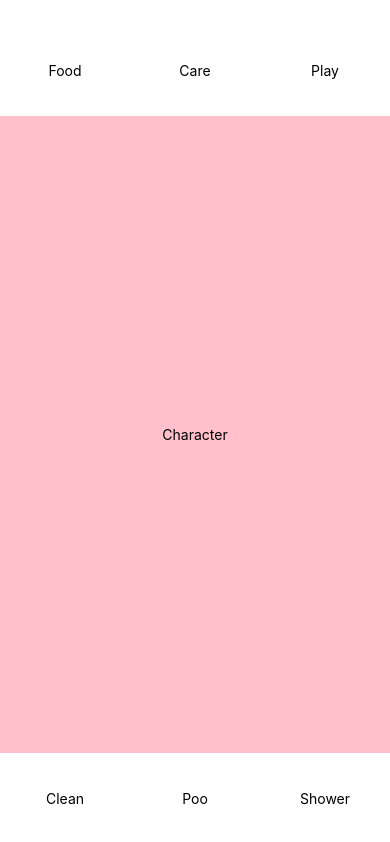
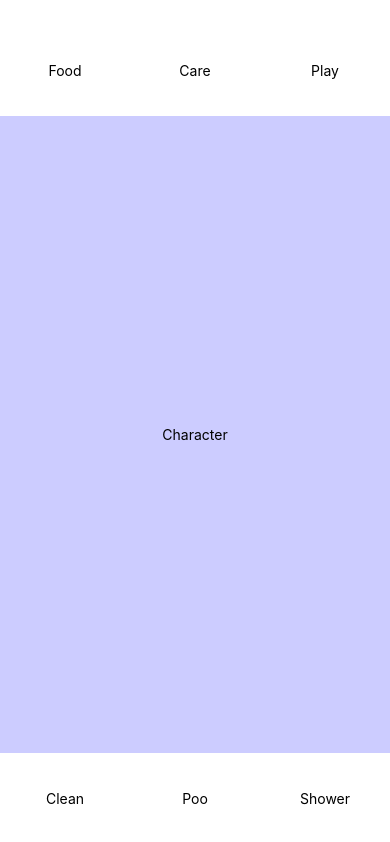
Before and after one commit to YoannLh/Tamagotchi, a React Native app: screen / in a window 390 px wide. Built offline with nearby package versions, Linux system fonts and the light colour scheme.

Commit message:
Factorisation des timers birth et hungry, et ajout des premières animations dans leur dossier. création d'un tableau pour les stocker

```diff
--- a/App.js
+++ b/App.js
@@ -22,7 +22,6 @@ const styles = StyleSheet.create({
         marginTop: 25,
         height: '100%',
         justifyContent: 'space-between',
-        backgroundColor: '#fff',
-        color: 'black'
+        backgroundColor: '#fff'
     },
 });
--- a/Components/Character.js
+++ b/Components/Character.js
@@ -28,7 +28,7 @@ const styles = StyleSheet.create({
 		flex: 7,
 		justifyContent: 'center',
 		alignItems: 'center',
-		backgroundColor: 'pink',
+		backgroundColor: 'rgba(0,0,255,0.2)',
 	},
 	text: {
 		color: 'black'
--- a/timers/birthTimer.js
+++ b/timers/birthTimer.js
@@ -1,24 +1,27 @@
+
 // timer of birth's pet
 
 class BirthTimer {
 
 	constructor() {
-		this.init = setInterval( () => { this.initTimerOfBirth() }, 0 );
+		//this.init = setInterval( () => { this.initTimerOfBirth() }, 0 );
 		this.beginTimerOfEclosion;
 	}
 
 	initTimerOfBirth() {
 		console.log("birth");
-		clearInterval(this.init);
-		this.beginTimerOfEclosion = setInterval( () => { this.initTimerBeforeEclosion() }, 10000 );
+		//clearInterval(this.init);
+		this.beginTimerOfEclosion = setTimeout( () => { this.initTimerBeforeEclosion() }, 10000 );
 		console.log("go")
 	}
 
 	initTimerBeforeEclosion() {
 		console.log("éclosion")
-		clearInterval(this.beginTimerOfEclosion);
+		//clearInterval(this.beginTimerOfEclosion);
 	}
 
 }
 
 const birthTimer = new BirthTimer();
+
+birthTimer.initTimerOfBirth();
--- a/timers/hungryTimer.js
+++ b/timers/hungryTimer.js
@@ -1,3 +1,4 @@
+
 // start timer of hunger
 
 class HungryTimer {
@@ -10,7 +11,7 @@ class HungryTimer {
 	initTimerOfHunger() {
 
 		this.hunger--;
-		console.log(this.hunger);
+		console.log("hunger = " + this.hunger);
 
 		if(this.hunger < 50) {
 			console.log("the pet is hungry")
```
Also changed, not shown: animations/arrayAnimations.js (added, +8 -0 lines), animations/eclosion.gif (added), animations/egg.gif (added).
